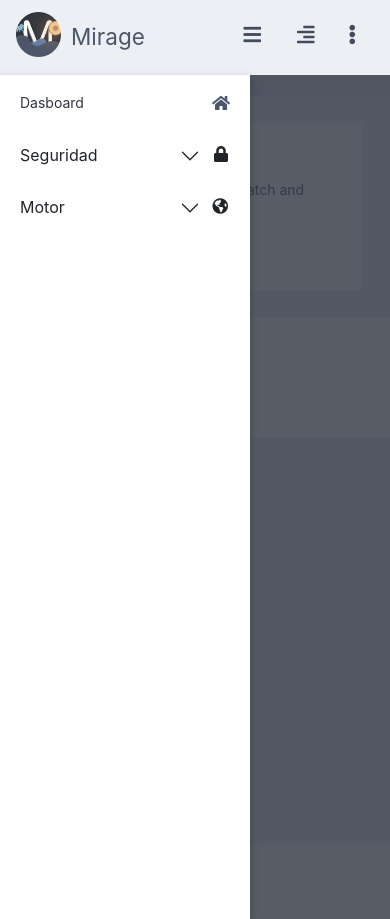
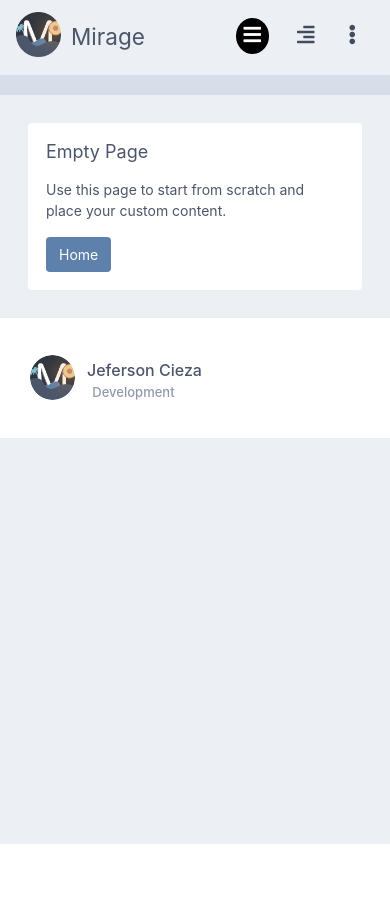
Before and after one commit to Linkhub-git/economysa-motor-front, a React (Create React App) app: page / in a window 390 px wide. After the commit the page ends 844 px from the top, so only its background shows below. Built offline with nearby package versions, Linux system fonts and the light colour scheme.

Commit message:
Now the sidebar from the mobile works at 100%, it close when i click anywere but the sidebar

```diff
--- a/src/App.js
+++ b/src/App.js
@@ -5,10 +5,10 @@ import Header from './components/Header/Header';
 import Sidebar from './components/Sidebar/Sidebar';
 
 function App() {
-  const {showSideBar1, showSideBar2,render} = Header();
+  const {showSideBar1, showSideBar2,setShowSideBar1,render} = Header();
   return (
     <section className="globalContainerContent">
-      <Sidebar btnShowSideBar={showSideBar1} btnMiddle={showSideBar2} />
+      <Sidebar btnShowSideBar={showSideBar1} btnMiddle={showSideBar2} setShowSideBar={setShowSideBar1} />
       <section className='fondoGeneral'>
         {render}
         <section className="containerHome">
--- a/src/components/Header/Header.js
+++ b/src/components/Header/Header.js
@@ -6,10 +6,11 @@ import { Link } from 'react-router-dom';
 function Header() {
   const [showSpan, setShowSpan] = useState(false)
 
-  const {showSideBar1, showSideBar2,render} = HeaderMobile();
+  const {showSideBar1, showSideBar2, setShowSideBar1,render} = HeaderMobile();
   return{
       showSideBar1,
       showSideBar2,
+      setShowSideBar1,
         render:(
             <header className="header">
               {render}
--- a/src/components/Header/HeaderMobile.js
+++ b/src/components/Header/HeaderMobile.js
@@ -3,7 +3,7 @@ import './Header.css';
 import Logo from '../../images/logo.png'
 
 function HeaderMobile() {
-  const [showSideBar1, setShowSideBar1] = useState(true);
+  const [showSideBar1, setShowSideBar1] = useState(false);
   const [showSideBar2, setShowSideBar2] = useState(false);
   const [showSideBar3, setShowSideBar3] = useState(false);
   /* Utilizar acá el showSideBar3, que es el que muestra el span en versión mobile
@@ -12,7 +12,7 @@ function HeaderMobile() {
   return {
     showSideBar1,
     showSideBar2,
-    showSideBar3,
+    setShowSideBar1,
     render:(
       <header className="headerMobile">
         <div className='headerContentMobile'>
--- a/src/components/Sidebar/Sidebar.css
+++ b/src/components/Sidebar/Sidebar.css
@@ -193,6 +193,7 @@
         min-width: 22vw;
         position: relative;
         top: 0;
+        left: 0;
     }
     .iconTitleSideBar{
         display: flex;
--- a/src/components/Sidebar/Sidebar.js
+++ b/src/components/Sidebar/Sidebar.js
@@ -1,4 +1,4 @@
-import React from 'react';
+import React, { useEffect, useRef } from 'react';
 import './Sidebar.css';
 import Logo from '../../images/logo.png'
 import { Link } from 'react-router-dom';
@@ -6,8 +6,31 @@ import { Accordion } from 'react-bootstrap';
 
 function Sidebar(props) {
   console.log(props.btnShowSideBar);
+  function prueba(e){
+    console.log(e.target);
+  }
+  const sideBar = useRef();
+  console.log(sideBar);
+
+  const ocultarSidebar = (e) =>{
+    if(e.target !== sideBar){
+      console.log("Hola");
+    }
+  }
+  useEffect(()=>{
+    let handler = (event) =>{
+      if(!sideBar.current.contains(event.target)){
+        props.setShowSideBar(false)
+      }
+    }
+    document.addEventListener("mousedown", handler);
+
+    return() =>{
+      document.removeEventListener("mousedown", handler);
+    }
+  })
   return (
-    <aside className={props.btnShowSideBar === false ? "sidebarContainer" : "sidebarContainer activeShow"}>
+    <aside ref={sideBar} onClick={ocultarSidebar} className={props.btnShowSideBar === false ? "sidebarContainer" : "sidebarContainer activeShow"}>
     <div className='iconTitleSideBar'>
         <Link className='linkHeaderSidebar' to="/">
             <img src={Logo} alt="ej" />
```
